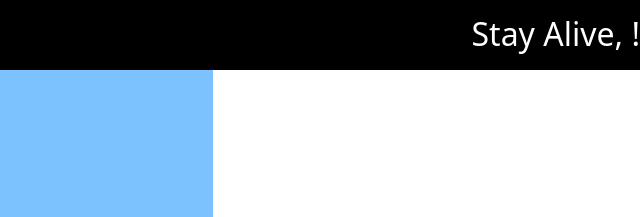
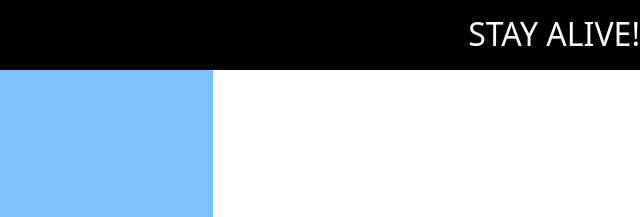
Before and after one commit to rsetadewa/PTI, a plain HTML site: page PTI PTS Phase 2/mainP2male.html in a window 1280 px wide. Shown: the top 217 px of the page, 640-1280 px from the left. Drawn offline with nearby package versions, Linux system fonts and the light colour scheme.

Commit message:
Update mainP2male.html

```diff
--- a/PTI PTS Phase 2/mainP2male.html
+++ b/PTI PTS Phase 2/mainP2male.html
@@ -21,7 +21,7 @@
 
             <div class="col-6">
                 <h2>
-                    Stay Alive, <span id="result"></span>!
+                    STAY ALIVE<span id="result"></span>!
                 </h2>
             </div>
         </div>
@@ -45,17 +45,24 @@
 
             <div class="container-items-center">
                 <div id="stats">
+                    <br>
+                    <br>
+                    <br>
+                    <br>
+                    <br>
+                    <br>
                     <div class="progress w-100" style="height: 40px" >
                         <div id="hunger-bar" class="progress-bar bg-warning" role="progressbar" style="width: 50%" aria-valuenow="10" aria-valuemin="0" aria-valuemax="100">Hunger</div>
                     </div>
-
+                    <br>
                     <div class="progress w-100" style="height: 40px">
                         <div id="happiness-bar" class="progress-bar bg-success" role="progressbar" style="width: 50%" aria-valuenow="10" aria-valuemin="0" aria-valuemax="100">Happiness</div>
                     </div>
-
+                    <br>
                     <div class="progress w-100" style="height: 40px">
                         <div id="energy-bar" class="progress-bar bg-info" role="progressbar" style="width: 50%" aria-valuenow="10" aria-valuemin="0" aria-valuemax="100">Energy</div>
                     </div>
+                    <br>
 
                     <div class="progress w-100" style="height: 40px">
                         <div id="health-bar" class="progress-bar bg-danger" role="progressbar" style="width: 50%" aria-valuenow="10" aria-valuemin="0" aria-valuemax="100">Health</div>
@@ -224,12 +231,10 @@
             isDead = false;
             alert("You're Getting Bored. Go Do Activities'");
         }
-
         if (parseInt(energyBar.style.width) <= 10) {
             isDead = false;
             alert("You're Feeling Drowsy. Get Some Sleep'");
         }
-
         if (parseInt(healthBar.style.width) <= 10) {
             isDead = false;
             alert("You're Not Feeling Well. Go Take Some Meds'");
```
